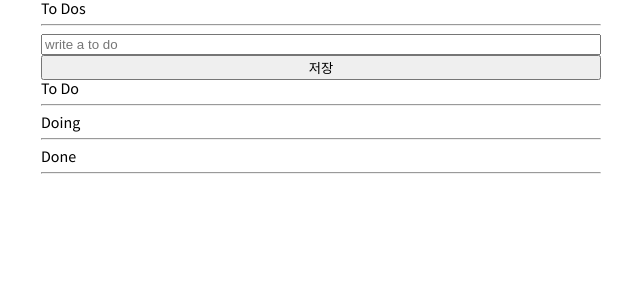
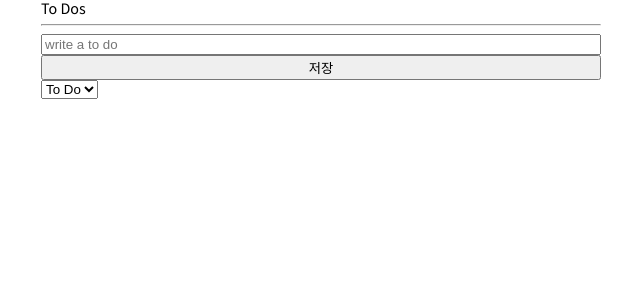
Before and after one commit to yoonjong-park/ToDoListToUnderstandRecoil, a React (Create React App) app: page / in a window 1280 px wide. Shown: the top 300 px of the page, without its empty margins (319-959 px from the left). Built offline with nearby package versions, Linux system fonts and the light colour scheme.

Commit message:
ADD get(categoryState) to return filtered Todos

```diff
--- a/src/ToDoList.tsx
+++ b/src/ToDoList.tsx
@@ -1,12 +1,19 @@
-import React from "react";
-import { useRecoilValue } from "recoil";
-import { toDoState, toDoSelector } from "./atoms";
+import React, { FormEvent } from "react";
+import { useRecoilState, useRecoilValue } from "recoil";
+import { toDoState, toDoSelector, categoryState } from "./atoms";
 import CreateToDo from "./components/CreateToDo";
 import Todo from "./components/Todo";
 
 const ToDoList = () => {
-  const toDos = useRecoilValue(toDoState);
-  const [toDo, doing, done] = useRecoilValue(toDoSelector); // 구조 분해 할당 https://bit.ly/3k8Q36a
+  const toDos = useRecoilValue(toDoSelector); // 구조 분해 할당 https://bit.ly/3k8Q36a
+  const [category, setCategory] = useRecoilState(categoryState);
+  const onInput = (e: FormEvent<HTMLSelectElement>) => {
+    console.log("e", e.currentTarget.value);
+    setCategory(e.currentTarget.value);
+    // target & currentTarget 차이
+    // target = 이벤트 실행 주체
+    // currentTarget = evnet 실행 대상
+  };
 
   return (
     <div>
@@ -14,7 +21,18 @@ const ToDoList = () => {
       <h1>To Dos</h1>
       <hr />
       <CreateToDo />
-      <h2>To Do</h2>
+
+      <select onInput={onInput}>
+        <option value="TO_DO">To Do</option>
+        <option value="DOING">Doing</option>
+        <option value="DONE">Done</option>
+      </select>
+
+      {toDos &&
+        toDos.map(toDo => {
+          return <Todo key={toDo.id} {...toDo} />;
+        })}
+      {/* <h2>To Do</h2>
       {toDo.map((toDo, i) => {
         return <Todo key={toDo.id} {...toDo} />;
       })}
@@ -29,7 +47,7 @@ const ToDoList = () => {
       {done.map((toDo, i) => {
         return <Todo key={toDo.id} {...toDo} />;
       })}
-      <hr />
+      <hr /> */}
     </div>
   );
 };
--- a/src/atoms.tsx
+++ b/src/atoms.tsx
@@ -5,6 +5,11 @@ export interface IToDo {
   text: string;
   category: "TO_DO" | "DOING" | "DONE";
 }
+
+export const categoryState = atom({
+  key: "category",
+  default: "TO_DO",
+});
 
 export const toDoState = atom<IToDo[]>({
   key: "toDo",
@@ -15,10 +20,12 @@ export const toDoSelector = selector({
   key: "todoSelector",
   get: ({ get }) => {
     const toDos = get(toDoState);
-    return [
-      toDos.filter(toDo => toDo.category === "TO_DO"),
-      toDos.filter(toDo => toDo.category === "DOING"),
-      toDos.filter(toDo => toDo.category === "DONE"),
-    ];
+    const category = get(categoryState);
+    if (category === "TO_DO")
+      return toDos.filter(toDo => toDo.category === "TO_DO");
+    if (category === "DOING")
+      return toDos.filter(toDo => toDo.category === "DOING");
+    if (category === "DONE")
+      return toDos.filter(toDo => toDo.category === "DONE");
   },
 });
```
